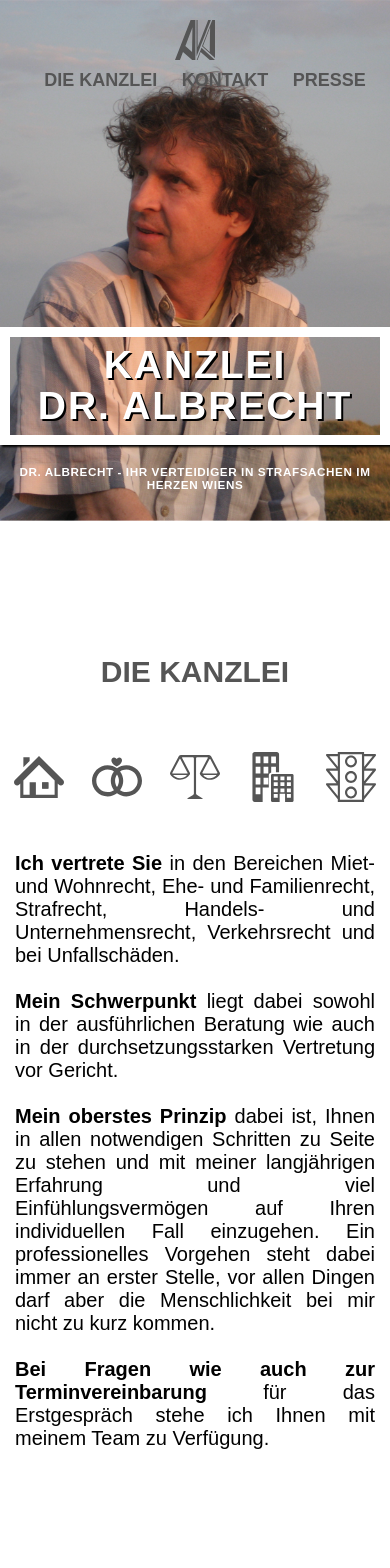
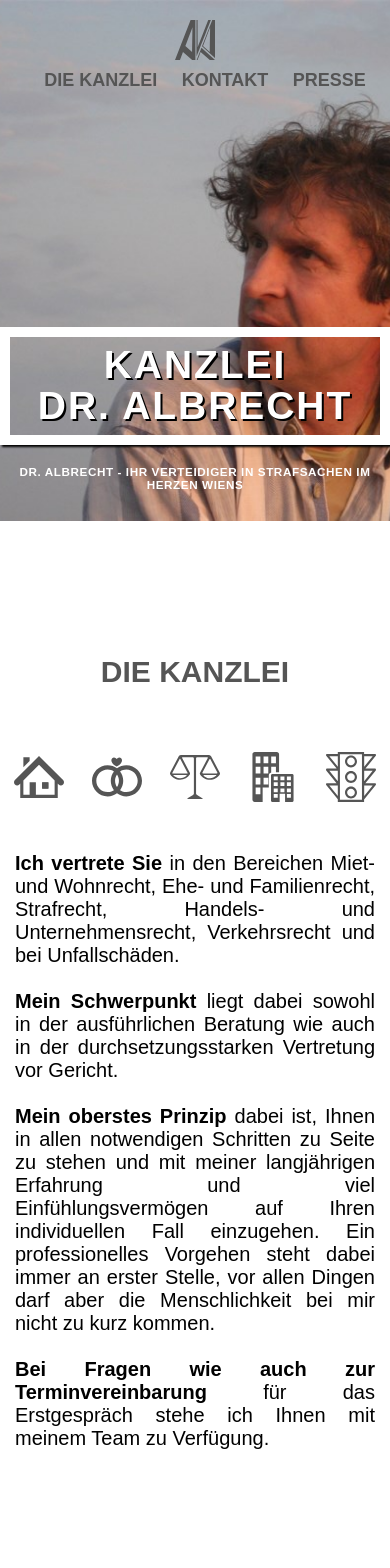
Before and after one commit to thelexn/aka-geri, a Jekyll site: the page built from index.html, in a window 390 px wide. Shown: the top 1568 px of the page. Built offline with Jekyll 4.4.1, drawn with Linux system fonts in a browser that asks for light colours; nearby versions of some CDN libraries.

Commit message:
footer responsive and small adj
header nav float left
smaller bg-img
favicon.ico added

```diff
--- a/_data/site-config.yml
+++ b/_data/site-config.yml
@@ -6,7 +6,8 @@ phone: 0043 1 7136302
 address: Untere Viaduktgasse 10, 1030 Wien
 map: https://www.google.at/maps/place/Mr.+Dr.+Gerald+Albrecht/@48.2064703,16.3847183,17z/data=!3m1!4b1!4m5!3m4!1s0x476d077313e34d13:0x4f27537b29d3c433!8m2!3d48.2064703!4d16.386907
 description: Dr. Albrecht - Ihr Verteidiger in Strafsachen im Herzen Wiens
-bg-img: Geri-bg.png
+# bg-img: Geri-bg.png
+bg-img: bg-dr.albrecht.jpg
 logo: logo.svg
 
 menu:
--- a/_sass/3-modules/_footer.sass
+++ b/_sass/3-modules/_footer.sass
@@ -11,12 +11,22 @@ footer
       +size(30px)
       float: left
       margin: 10px 30px 0 0
+      @media (max-width: 640px)
+        float: none
+        margin: auto
+        padding-top: 20px
+
       svg
         +size(100%)
         fill: $gray
 
     .content-wrap
       float: left
+      @media (max-width: 640px)
+        float: none
+        margin: auto
+        padding-top: 10px
+        text-align: center
 
     .copyright
       text-transform: uppercase
--- a/_sass/3-modules/_header.sass
+++ b/_sass/3-modules/_header.sass
@@ -19,7 +19,7 @@
       fill: $gray
 
   .site-nav
-    float: right
+    float: left
     margin: 30px 30px 0 0
     @media (max-width: 640px)
       float: none
```
Also changed, not shown: assets/img/bg-dr.albrecht.jpg (added), favicon.ico.
